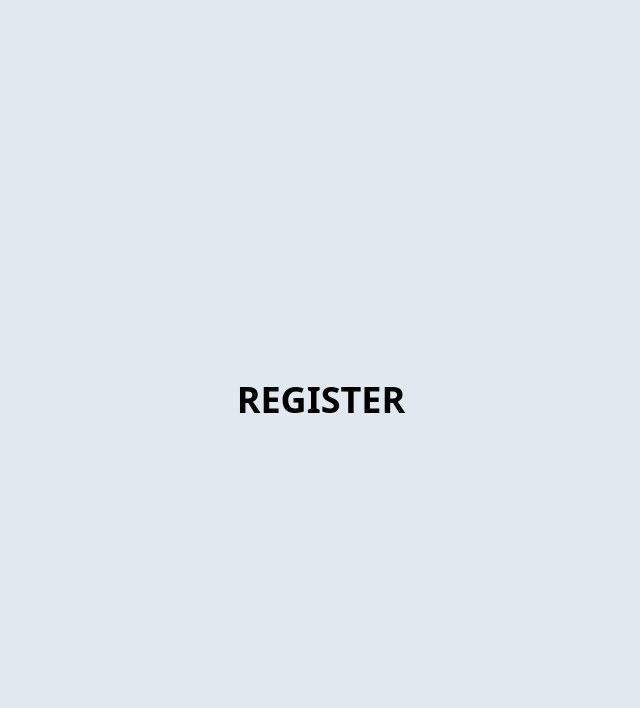
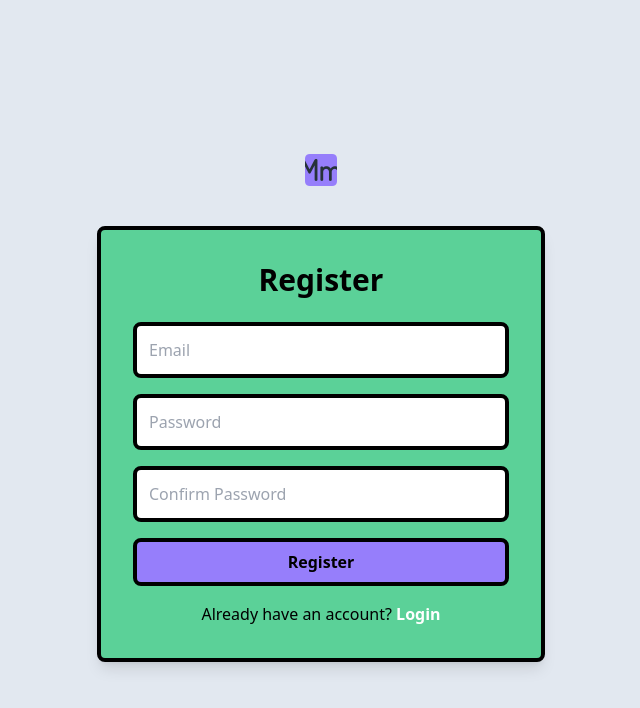
Before and after one commit to danilly7/money-mgr, a React (Vite) app in the folder frontend/: page /welcome/register in a window 1280 px wide. Shown: the top 708 px of the page, without its empty margins (319-959 px from the left). Built offline with nearby package versions, Linux system fonts and the light colour scheme; no server answers.

Commit message:
feat(auth): :sparkles: Register

```diff
--- a/frontend/src/components/welcome/login/index.tsx
+++ b/frontend/src/components/welcome/login/index.tsx
@@ -45,18 +45,20 @@ const Login = () => {
     };
 
     if (userLoggedIn) {
-        return <Navigate to="/starships" />;
+        return <Navigate to="/" />;
     }
 
     return (
         <div className="flex items-center justify-center min-h-screen text-black text-center p-8">
-            <div className="w-full max-w-md lg:max-w-2xl mx-4">
+            <div className="w-full max-w-md  mx-4">
                 <div className="p-4 mb-6 flex justify-center">
-                    <img
-                        src="/public/logo.png"
-                        alt="Logo"
-                        className="w-8"
-                    />
+                    <Link to='/welcome'>
+                        <img
+                            src="/public/logo.png"
+                            alt="Logo"
+                            className="w-8"
+                        />
+                    </Link>
                 </div>
                 <div className="p-8 bg-personalizedPurple border-4 border-black rounded-lg shadow-lg">
                     <h2 className="text-3xl font-semibold text-black mb-6">Login</h2>
@@ -93,7 +95,7 @@ const Login = () => {
                     <p className="text-red-900 text-center mt-4">{errorMessage}</p>
                     <p className="text-center mt-6">
                         Don't have an account?{" "}
-                        <Link to="/register" className="text-white font-semibold hover:underline">
+                        <Link to="/welcome/register" className="text-white font-semibold hover:underline">
                             Register
                         </Link>
                     </p>
--- a/frontend/src/components/welcome/register/index.tsx
+++ b/frontend/src/components/welcome/register/index.tsx
@@ -1,11 +1,104 @@
+import React, { useState } from "react";
+import { Navigate, Link, useNavigate } from "react-router-dom";
+import { useAuth } from "../../../context/auth-context";
+import { doCreateUserWithEmailAndPassword } from "../../../firebase/auth";
+
 const Register = () => {
+    const { userLoggedIn } = useAuth();
+    const navigate = useNavigate();
+
+    const [email, setEmail] = useState("");
+    const [password, setPassword] = useState("");
+    const [confirmPassword, setConfirmPassword] = useState("");
+    const [isRegistering, setIsRegistering] = useState(false);
+    const [errorMessage, setErrorMessage] = useState("");
+
+    const onSubmit = async (e: React.FormEvent<HTMLFormElement>) => {
+        e.preventDefault();
+
+        if (password !== confirmPassword) {
+            setErrorMessage("Passwords do not match.");
+            return;
+        }
+
+        if (!isRegistering) {
+            setIsRegistering(true);
+            try {
+                await doCreateUserWithEmailAndPassword(email, password);
+                navigate("/");
+            } catch (err: unknown) {
+                if (err instanceof Error) {
+                    setErrorMessage(err.message);
+                } else {
+                    setErrorMessage("An unexpected error occurred.");
+                }
+                setIsRegistering(false);
+            }
+        }
+    };
+
+    if (userLoggedIn) {
+        return <Navigate to="/" replace />;
+    }
+
     return (
-        <div>
-            <div className="flex flex-col items-center justify-center h-screen">
-                <h1 className="text-4xl font-bold">REGISTER</h1>
+        <div className="flex items-center justify-center min-h-screen text-black text-center p-8">
+            <div className="w-full max-w-md mx-4">
+                <div className="p-4 mb-6 flex justify-center">
+                <Link to='/welcome'>
+                        <img
+                            src="/public/logo.png"
+                            alt="Logo"
+                            className="w-8"
+                        />
+                    </Link>
+                </div>
+                <div className="p-8 bg-personalizedGreen border-4 border-black rounded-lg shadow-lg">
+                    <h2 className="text-3xl font-semibold text-black mb-6">Register</h2>
+                    {errorMessage && <p className="text-red-900 text-center mb-4">{errorMessage}</p>}
+                    <form onSubmit={onSubmit} className="space-y-4">
+                        <input
+                            type="email"
+                            placeholder="Email"
+                            value={email}
+                            onChange={(e) => setEmail(e.target.value)}
+                            required
+                            className="w-full p-3 border-4 border-black rounded-lg focus:outline-none focus:ring-2 focus:ring-personalizedPink text-black"
+                        />
+                        <input
+                            type="password"
+                            placeholder="Password"
+                            value={password}
+                            onChange={(e) => setPassword(e.target.value)}
+                            required
+                            className="w-full p-3 border-4 border-black rounded-lg focus:outline-none focus:ring-2 focus:ring-personalizedPink text-black"
+                        />
+                        <input
+                            type="password"
+                            placeholder="Confirm Password"
+                            value={confirmPassword}
+                            onChange={(e) => setConfirmPassword(e.target.value)}
+                            required
+                            className="w-full p-3 border-4 border-black rounded-lg focus:outline-none focus:ring-2 focus:ring-personalizedPink text-black"
+                        />
+                        <button
+                            type="submit"
+                            disabled={isRegistering}
+                            className="w-full bg-personalizedPurple text-black font-semibold py-2 px-4 rounded-lg border-4 border-black hover:bg-personalizedPink disabled:opacity-50 transition-all duration-300"
+                        >
+                            {isRegistering ? "Registering..." : "Register"}
+                        </button>
+                    </form>
+                    <p className="text-center mt-4">
+                        Already have an account?{" "}
+                        <Link to="/welcome/login" className="text-white font-semibold hover:underline">
+                            Login
+                        </Link>
+                    </p>
+                </div>
             </div>
         </div>
-    )
+    );
 };
 
 export default Register;
```
